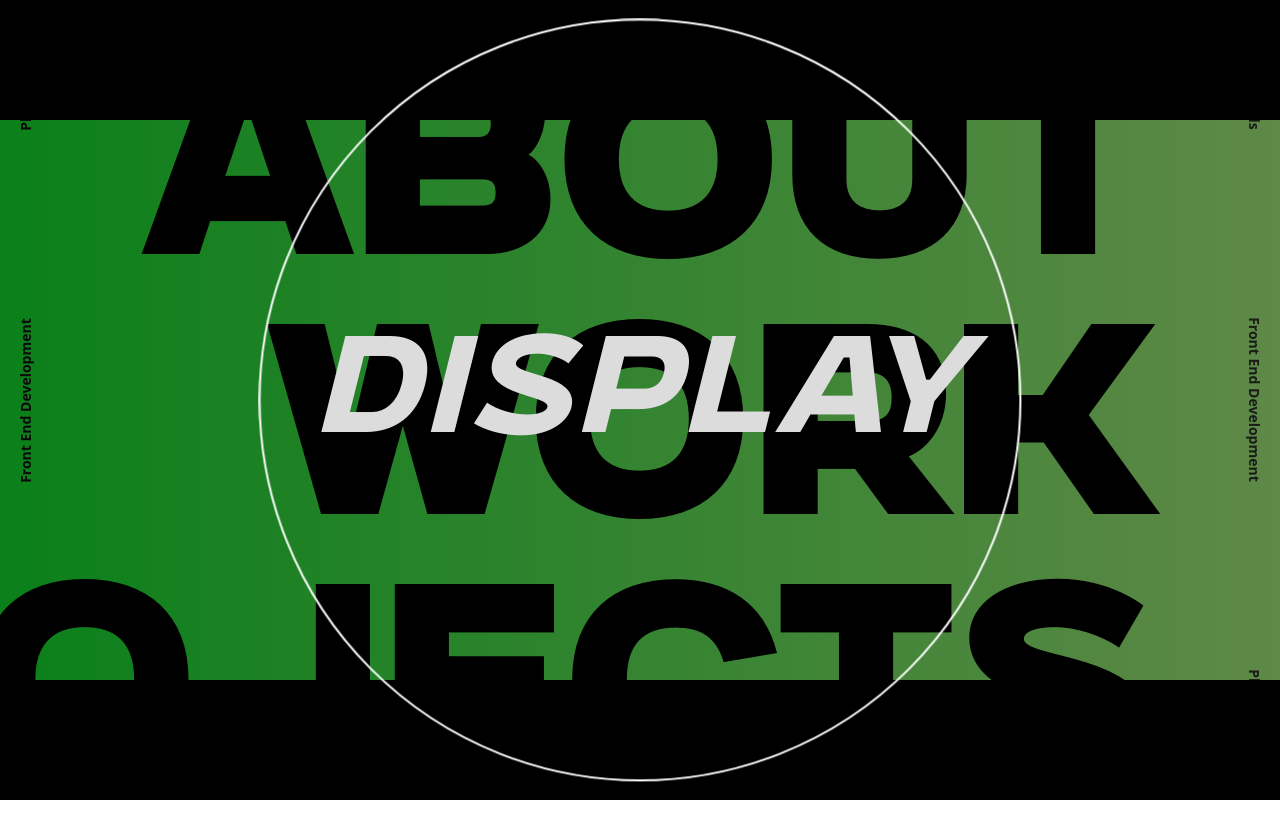
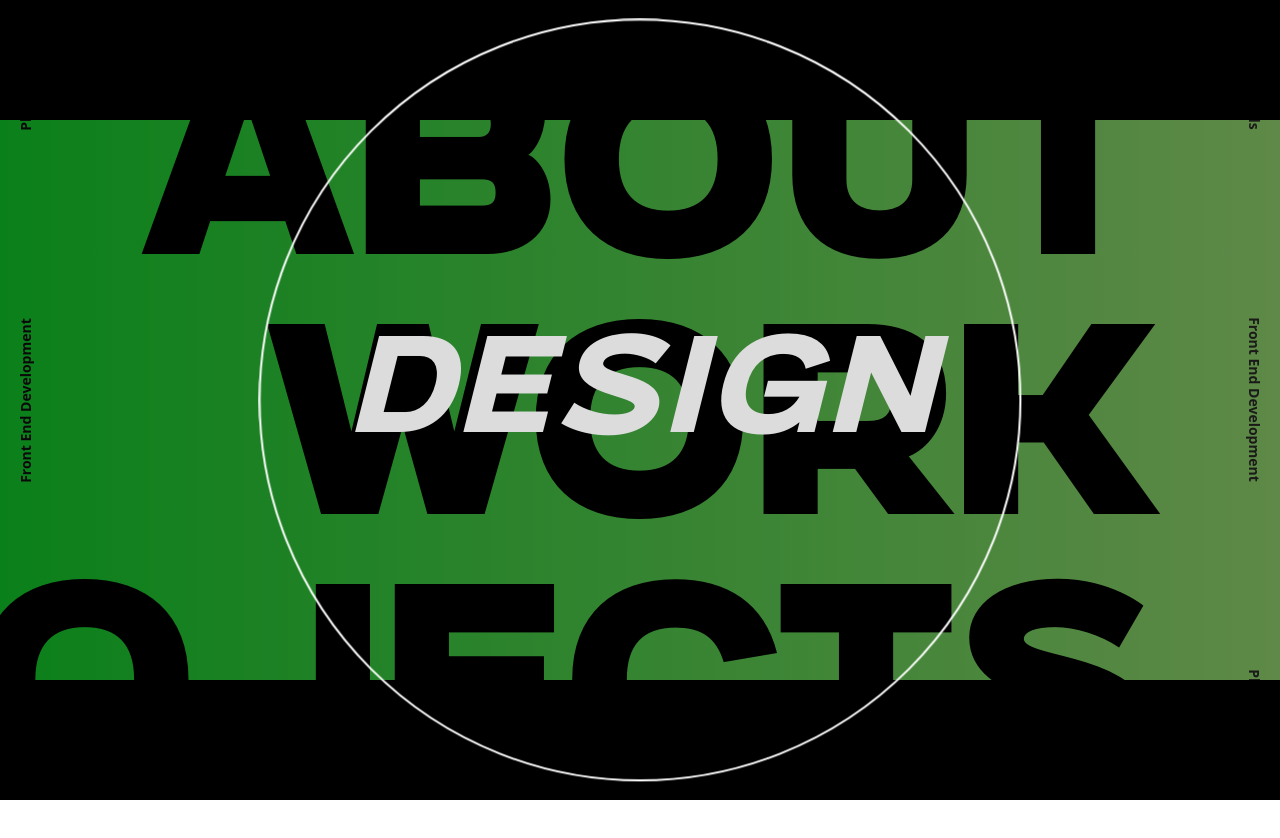
Before and after one commit to sestuna117/portfolio-next, a Next.js app: page / in a window 1280 px wide. Both pictures are taken after a click on the button "design". Shown: the top 838 px of the page. Built offline with nearby package versions, Linux system fonts and the light colour scheme.

Commit message:
Smooth transition to design page

```diff
--- a/src/components/DelayedGlitchTransitionScreen.tsx
+++ b/src/components/DelayedGlitchTransitionScreen.tsx
@@ -23,9 +23,10 @@ export const DelayedGlitchTransitionScreen = (
 
   return displayContent ? children : (
     <div
-      className={`fixed top-0 left-0 w-screen h-screen font-sans bg-opacity-50 text-alto bg-black-bars-vertical`}
+      className={`fixed top-0 left-0 w-screen h-screen font-sans text-alto bg-black-bars-vertical`}
+      id={"black-bar-transition"}
     >
-      <div className={"w-full h-full bg-opacity-40 bg-black"}>
+      <div className={"w-full h-full animate-background-flicker bg-opacity-40 bg-black"}>
         <GlitchText text={text} />
         <svg
           className={"w-full h-full"}
--- a/src/components/DesignModal.tsx
+++ b/src/components/DesignModal.tsx
@@ -12,7 +12,7 @@ export const DesignModal = (props: DesignModalProps) => {
 
   return (
     isOpen && (
-      <DelayedGlitchTransitionScreen text={"Display"} delay={5000}>
+      <DelayedGlitchTransitionScreen text={"Design"} delay={5000}>
         <div
           className={`fixed top-0 left-0 w-screen h-screen p-10 font-sans bg-black text-alto`}
           id={"designModal"}
--- a/tailwind.config.ts
+++ b/tailwind.config.ts
@@ -46,9 +46,12 @@ const config: Config = {
       },
       animation: {
         "grow-infinite": "grow-infinite 12s infinite",
-        "glitch-flicker-1": "glitch-movement 8s step-end infinite, glitch-clip 5s step-end infinite, glitch-opacity 5s step-end infinite, glitch-font 8s step-end infinite",
-        "glitch-flicker-2": "glitch-movement 10s step-end infinite, glitch-clip 5s step-end infinite, glitch-opacity 5s step-end infinite, glitch-font 7s step-end infinite",
+        "glitch-flicker-1":
+          "glitch-movement 8s step-end infinite, glitch-clip 5s step-end infinite, glitch-opacity 5s step-end infinite, glitch-font 8s step-end infinite",
+        "glitch-flicker-2":
+          "glitch-movement 10s step-end infinite, glitch-clip 5s step-end infinite, glitch-opacity 5s step-end infinite, glitch-font 7s step-end infinite",
         "glitch-clip": "glitch-clip 5s step-end infinite",
+        "background-flicker": "background-flicker 0.5s step-end",
       },
       keyframes: {
         "grow-infinite": {
@@ -122,23 +125,23 @@ const config: Config = {
         "glitch-font": {
           "0%": {
             "font-weight": "100",
-            "filter": "blur(3px)",
+            filter: "blur(3px)",
           },
           "20%": {
             "font-weight": "500",
-            "filter": "blur(0)",
+            filter: "blur(0)",
           },
           "50%": {
             "font-weight": "300",
-            "filter": "blur(2px)",
+            filter: "blur(2px)",
           },
           "60%": {
             "font-weight": "700",
-            "filter": "blur(0)",
+            filter: "blur(0)",
           },
           "90%": {
             "font-weight": "500",
-            "filter": "blur(6px)",
+            filter: "blur(6px)",
           },
         },
         "glitch-clip": {
@@ -183,6 +186,20 @@ const config: Config = {
           },
           "93%": {
             "clip-path": "none",
+          },
+        },
+        "background-flicker": {
+          "0%": {
+            "background-color": "white",
+          },
+          "10%": {
+            "background-color": "transparent",
+          },
+          "12%": {
+            "background-color": "white",
+          },
+          "30%": {
+            "background-color": "transparent",
           },
         },
       },
```
